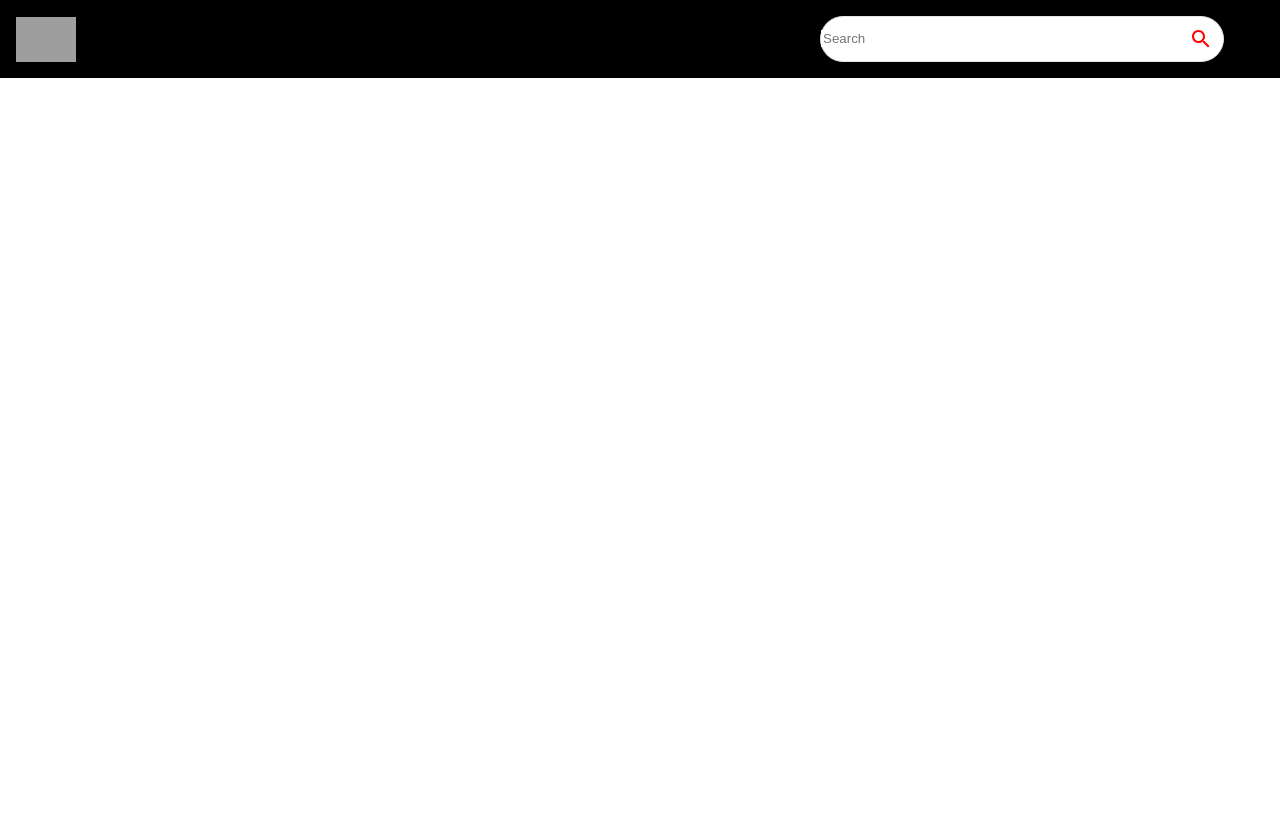
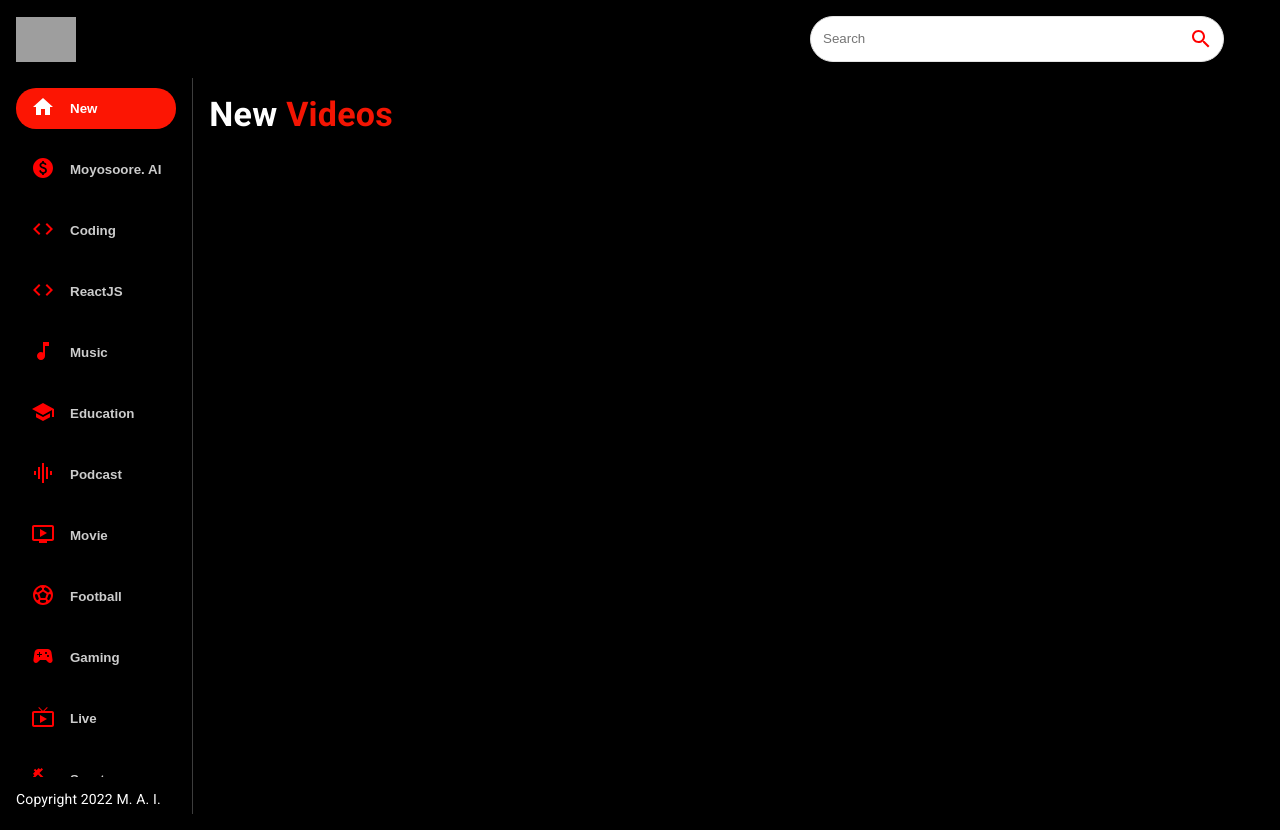
Before and after one commit to Moyosooreoluwa/Youtube-Clone, a React (Create React App) app: page / in a window 1280 px wide. Before the commit the page ends 800 px from the top, so only its background shows below. Built offline with nearby package versions, Linux system fonts and the light colour scheme; grey boxes are pictures that could not be loaded.

Commit message:
Side Bar - Feed

```diff
--- a/src/components/Feed.jsx
+++ b/src/components/Feed.jsx
@@ -1,7 +1,41 @@
-import React from 'react';
+import { Box, Stack, Typography } from '@mui/material';
+import SideBar from './SideBar';
+import Videos from './Videos';
 
 const Feed = () => {
-  return <div></div>;
+  return (
+    <>
+      <Stack sx={{ flexDirection: { sx: 'column', md: 'row' } }}>
+        <Box
+          sx={{
+            height: { sx: 'auto', md: '92vh' },
+            borderRight: '1px solid #3d3d3d',
+            px: { sx: 0, md: 2 },
+          }}
+        >
+          <SideBar />
+          <Typography
+            className="copyrigt"
+            variant="body2"
+            sx={{ mt: 1.5, color: '#fff' }}
+          >
+            Copyright 2022 M. A. I.
+          </Typography>
+        </Box>
+        <Box p={2} sx={{ overflowY: 'auto', height: '90vh', flex: 2 }}>
+          <Typography
+            variant="h4"
+            fontWeight="bold"
+            mb={2}
+            sx={{ color: 'white' }}
+          >
+            New <span style={{ color: '#f31503' }}>Videos</span>
+          </Typography>
+          <Videos videos={[]} />
+        </Box>
+      </Stack>
+    </>
+  );
 };
 
 export default Feed;
--- a/src/components/SearchBar.jsx
+++ b/src/components/SearchBar.jsx
@@ -14,6 +14,7 @@
           p1: 2,
           boxShadow: 'none',
           mr: { sm: 5 },
+          pl: '10px',
         }}
       >
         <input
--- /dev/null
+++ b/src/components/SideBar.jsx
@@ -0,0 +1,48 @@
+import React from 'react';
+import { Stack } from '@mui/material';
+
+import { categories } from '../utils/constants';
+
+const selectedCategory = 'New';
+
+const SideBar = () => {
+  return (
+    <>
+      <Stack
+        direction="row"
+        sx={{
+          overflowY: 'auto',
+          height: { sx: 'auto', md: '95%' },
+          flexDirection: { md: 'column' },
+        }}
+      >
+        {categories.map((category) => (
+          <button
+            className="category-btn"
+            key={category.name}
+            style={{
+              background: category.name === selectedCategory && '#fc1503',
+              color: 'white',
+            }}
+          >
+            <span
+              style={{
+                color: category.name === selectedCategory ? 'white' : 'red',
+                marginRight: '15px',
+              }}
+            >
+              {category.icon}
+            </span>
+            <span
+              style={{ opacity: category.name === selectedCategory ? 1 : 0.8 }}
+            >
+              {category.name}
+            </span>
+          </button>
+        ))}
+      </Stack>
+    </>
+  );
+};
+
+export default SideBar;
--- /dev/null
+++ b/src/components/Videos.jsx
@@ -0,0 +1,7 @@
+import React from 'react';
+
+const Videos = () => {
+  return <div>Videos</div>;
+};
+
+export default Videos;
--- a/src/utils/constants.js
+++ b/src/utils/constants.js
@@ -1,8 +1,10 @@
 import MusicNoteIcon from '@mui/icons-material/MusicNote';
 import HomeIcon from '@mui/icons-material/Home';
+import PaidIcon from '@mui/icons-material/Paid';
 import CodeIcon from '@mui/icons-material/Code';
 import OndemandVideoIcon from '@mui/icons-material/OndemandVideo';
 import SportsEsportsIcon from '@mui/icons-material/SportsEsports';
+import SportsSoccerIcon from '@mui/icons-material/SportsSoccer';
 import LiveTvIcon from '@mui/icons-material/LiveTv';
 import SchoolIcon from '@mui/icons-material/School';
 import FaceRetouchingNaturalIcon from '@mui/icons-material/FaceRetouchingNatural';
@@ -16,14 +18,14 @@
 
 export const categories = [
   { name: 'New', icon: <HomeIcon /> },
-  { name: 'JS Mastery', icon: <CodeIcon /> },
+  { name: 'Moyosoore. AI', icon: <PaidIcon /> },
   { name: 'Coding', icon: <CodeIcon /> },
   { name: 'ReactJS', icon: <CodeIcon /> },
-  { name: 'NextJS', icon: <CodeIcon /> },
   { name: 'Music', icon: <MusicNoteIcon /> },
   { name: 'Education', icon: <SchoolIcon /> },
   { name: 'Podcast', icon: <GraphicEqIcon /> },
   { name: 'Movie', icon: <OndemandVideoIcon /> },
+  { name: 'Football', icon: <SportsSoccerIcon /> },
   { name: 'Gaming', icon: <SportsEsportsIcon /> },
   { name: 'Live', icon: <LiveTvIcon /> },
   { name: 'Sport', icon: <FitnessCenterIcon /> },
```
